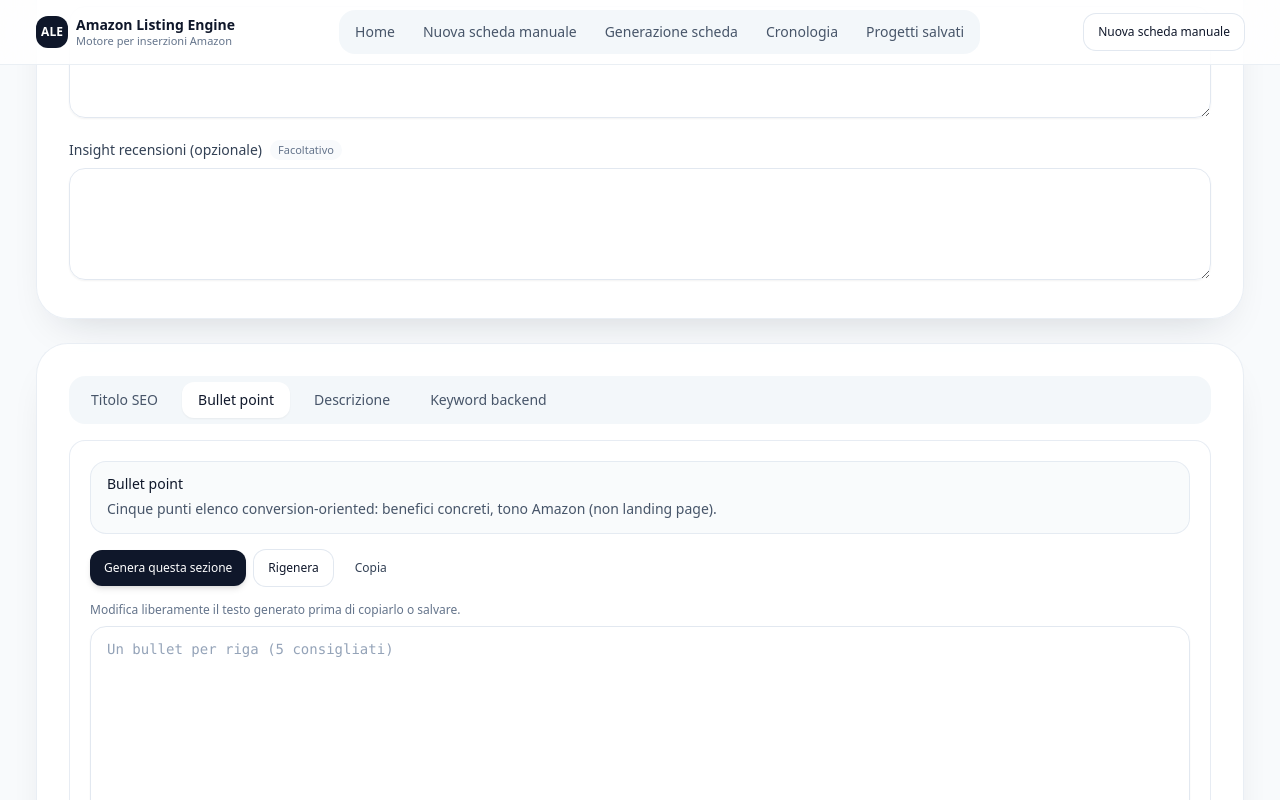
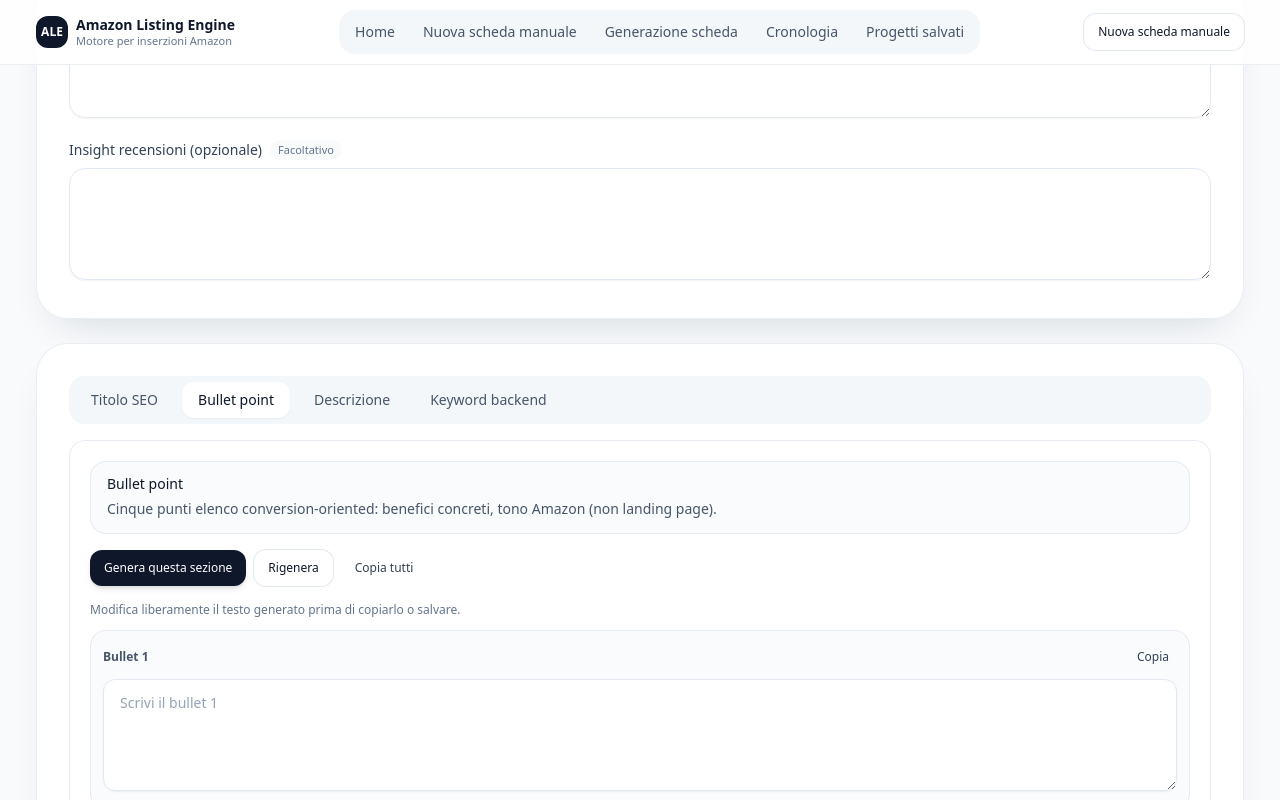
Before and after one commit to Rccard92/amazon-listing-engine, a Next.js app in the folder frontend/: page /listing-generazione in a window 1280 px wide. Both pictures are taken after a click on the button "Bullet point". Shown: the part 1635-2435 px from the top of the page. Built offline with nearby package versions, Linux system fonts and the light colour scheme.

Commit message:
Fix bullet point su più livelli e aggiunto il tasto copia diretto

```diff
--- a/frontend/app/listing-generazione/page.tsx
+++ b/frontend/app/listing-generazione/page.tsx
@@ -19,6 +19,12 @@ import { it } from "@/lib/i18n/it";
 import { getWorkItem, updateWorkItem } from "@/lib/work-items";
 
 const p = it.listingGeneration;
+const BULLETS_COUNT = 5;
+
+function normalizeBullets(raw: string[] | null | undefined): string[] {
+  const src = Array.isArray(raw) ? raw : [];
+  return Array.from({ length: BULLETS_COUNT }, (_, i) => String(src[i] ?? ""));
+}
 
 type SectionStored =
   | { seo_title?: string | null; validation?: ValidationReport | null; post_processing_applied?: string[]; updated_at?: string }
@@ -53,7 +59,7 @@ function ListingGenerazioneContent() {
   const [activeSection, setActiveSection] = useState<ListingSectionType>("seo_title");
 
   const [seoText, setSeoText] = useState("");
-  const [bulletsText, setBulletsText] = useState("");
+  const [bullets, setBullets] = useState<string[]>(() => normalizeBullets([]));
   const [descText, setDescText] = useState("");
   const [kwText, setKwText] = useState("");
 
@@ -81,7 +87,7 @@ function ListingGenerazioneContent() {
       if (stSeo?.seo_title) setSeoText(stSeo.seo_title);
       if (stSeo?.validation) setValSeo(stSeo.validation);
       const stBul = storedMap.bullet_points as { bullets?: string[] | null; validation?: ValidationReport | null } | undefined;
-      if (stBul?.bullets?.length) setBulletsText(stBul.bullets.join("\n"));
+      setBullets(normalizeBullets(stBul?.bullets));
       if (stBul?.validation) setValBullets(stBul.validation);
       const stDesc = storedMap.description as { description?: string | null; validation?: ValidationReport | null } | undefined;
       if (stDesc?.description) setDescText(stDesc.description);
@@ -124,8 +130,9 @@ function ListingGenerazioneContent() {
           updated_at: now,
         };
       } else if (section === "bullet_points") {
+        const normalized = normalizeBullets(result.bullets);
         sections.bullet_points = {
-          bullets: result.bullets,
+          bullets: normalized,
           validation: result.validation,
           post_processing_applied: result.post_processing_applied,
           updated_at: now,
@@ -177,14 +184,10 @@ function ListingGenerazioneContent() {
         : {};
     const sections = { ...(lg.sections || {}) };
     const now = new Date().toISOString();
-    const bulletLines = bulletsText
-      .split(/\r?\n/)
-      .map((x) => x.trim())
-      .filter(Boolean);
     if (activeSection === "seo_title") {
       sections.seo_title = { seo_title: seoText, updated_at: now, validation: valSeo };
     } else if (activeSection === "bullet_points") {
-      sections.bullet_points = { bullets: bulletLines, updated_at: now, validation: valBullets };
+      sections.bullet_points = { bullets: normalizeBullets(bullets), updated_at: now, validation: valBullets };
     } else if (activeSection === "description") {
       sections.description = { description: descText, updated_at: now, validation: valDesc };
     } else {
@@ -202,9 +205,9 @@ function ListingGenerazioneContent() {
       ? {
           section: "seo_title" as const,
           text: seoText,
-          bulletsText,
+          bullets,
           onTextChange: setSeoText,
-          onBulletsChange: setBulletsText,
+          onBulletsChange: setBullets,
           validation: valSeo,
           onValidation: setValSeo,
           onGenerated: (res: ListingSectionResult) => onGenerated("seo_title", res),
@@ -213,9 +216,9 @@ function ListingGenerazioneContent() {
         ? {
             section: "bullet_points" as const,
             text: descText,
-            bulletsText,
+            bullets,
             onTextChange: setDescText,
-            onBulletsChange: setBulletsText,
+            onBulletsChange: setBullets,
             validation: valBullets,
             onValidation: setValBullets,
             onGenerated: (res: ListingSectionResult) => onGenerated("bullet_points", res),
@@ -224,9 +227,9 @@ function ListingGenerazioneContent() {
           ? {
               section: "description" as const,
               text: descText,
-              bulletsText,
+              bullets,
               onTextChange: setDescText,
-              onBulletsChange: setBulletsText,
+              onBulletsChange: setBullets,
               validation: valDesc,
               onValidation: setValDesc,
               onGenerated: (res: ListingSectionResult) => onGenerated("description", res),
@@ -234,9 +237,9 @@ function ListingGenerazioneContent() {
           : {
               section: "keyword_strategy" as const,
               text: kwText,
-              bulletsText,
+              bullets,
               onTextChange: setKwText,
-              onBulletsChange: setBulletsText,
+              onBulletsChange: setBullets,
               validation: valKw,
               onValidation: setValKw,
               onGenerated: (res: ListingSectionResult) => onGenerated("keyword_strategy", res),
--- a/frontend/components/listing-generation/section-output-panel.tsx
+++ b/frontend/components/listing-generation/section-output-panel.tsx
@@ -15,13 +15,20 @@ type Props = {
   section: ListingSectionType;
   strategy: ConfirmedProductStrategy;
   text: string;
-  bulletsText: string;
+  bullets: string[];
   onTextChange: (v: string) => void;
-  onBulletsChange: (v: string) => void;
+  onBulletsChange: (v: string[]) => void;
   validation: ListingSectionResult["validation"] | null;
   onValidation: (v: ListingSectionResult["validation"] | null) => void;
   onGenerated: (result: ListingSectionResult) => void;
 };
+
+const BULLETS_COUNT = 5;
+
+function normalizeBullets(raw: string[] | null | undefined): string[] {
+  const src = Array.isArray(raw) ? raw : [];
+  return Array.from({ length: BULLETS_COUNT }, (_, i) => String(src[i] ?? ""));
+}
 
 function sectionGoal(section: ListingSectionType): string {
   return p.sections[section].goal;
@@ -35,7 +42,7 @@ export function SectionOutputPanel({
   section,
   strategy,
   text,
-  bulletsText,
+  bullets,
   onTextChange,
   onBulletsChange,
   validation,
@@ -44,6 +51,7 @@ export function SectionOutputPanel({
 }: Props) {
   const [loading, setLoading] = useState(false);
   const [error, setError] = useState<string | null>(null);
+  const [copyFeedback, setCopyFeedback] = useState<string | null>(null);
 
   async function runGenerate() {
     if (!strategy.nome_prodotto.trim()) {
@@ -61,8 +69,8 @@ export function SectionOutputPanel({
     }
     onGenerated(res.data);
     onValidation(res.data.validation);
-    if (section === "bullet_points" && res.data.bullets?.length) {
-      onBulletsChange(res.data.bullets.join("\n"));
+    if (section === "bullet_points") {
+      onBulletsChange(normalizeBullets(res.data.bullets));
     } else if (section === "seo_title" && res.data.seo_title) {
       onTextChange(res.data.seo_title);
     } else if (section === "description" && res.data.description) {
@@ -72,14 +80,28 @@ export function SectionOutputPanel({
     }
   }
 
-  async function copyToClipboard() {
-    const payload = section === "bullet_points" ? bulletsText : text;
+  async function copyToClipboard(payload: string, feedbackKey: string) {
     if (!payload.trim()) return;
     try {
       await navigator.clipboard.writeText(payload);
+      setCopyFeedback(feedbackKey);
+      setTimeout(() => setCopyFeedback((prev) => (prev === feedbackKey ? null : prev)), 1400);
     } catch {
       setError("Copia negata dal browser.");
     }
+  }
+
+  function updateBullet(index: number, value: string) {
+    const next = normalizeBullets(bullets);
+    next[index] = value;
+    onBulletsChange(next);
+  }
+
+  function allBulletsText(): string {
+    return normalizeBullets(bullets)
+      .map((b) => b.trim())
+      .filter(Boolean)
+      .join("\n");
   }
 
   return (
@@ -95,9 +117,15 @@ export function SectionOutputPanel({
         <Button type="button" size="sm" variant="secondary" onClick={() => void runGenerate()} disabled={loading}>
           {p.actions.regenerate}
         </Button>
-        <Button type="button" size="sm" variant="ghost" onClick={() => void copyToClipboard()}>
-          {p.actions.copy}
-        </Button>
+        {section === "bullet_points" ? (
+          <Button type="button" size="sm" variant="ghost" onClick={() => void copyToClipboard(allBulletsText(), "all")}>
+            {copyFeedback === "all" ? p.actions.copied : p.actions.copyAll}
+          </Button>
+        ) : (
+          <Button type="button" size="sm" variant="ghost" onClick={() => void copyToClipboard(text, "text")}>
+            {copyFeedback === "text" ? p.actions.copied : p.actions.copy}
+          </Button>
+        )}
       </div>
       {error ? (
         <div className="rounded-2xl border border-rose-200/80 bg-rose-50/80 px-4 py-3">
@@ -106,15 +134,33 @@ export function SectionOutputPanel({
         </div>
       ) : null}
       {section === "bullet_points" ? (
-        <div className="space-y-2">
+        <div className="space-y-3">
           <p className="text-xs font-medium text-slate-500">{p.editorHint}</p>
-          <Textarea
-            rows={10}
-            value={bulletsText}
-            onChange={(e) => onBulletsChange(e.target.value)}
-            className="rounded-2xl font-mono text-sm"
-            placeholder="Un bullet per riga (5 consigliati)"
-          />
+          {normalizeBullets(bullets).map((bullet, index) => (
+            <div key={index} className="rounded-2xl border border-slate-200/80 bg-slate-50/70 p-3">
+              <div className="mb-2 flex items-center justify-between">
+                <p className="text-xs font-semibold text-slate-600">
+                  {p.bullets.itemLabel} {index + 1}
+                </p>
+                <Button
+                  type="button"
+                  size="sm"
+                  variant="ghost"
+                  onClick={() => void copyToClipboard(bullet, `bullet-${index}`)}
+                  className="h-7 px-2 text-xs"
+                >
+                  {copyFeedback === `bullet-${index}` ? p.actions.copied : p.actions.copy}
+                </Button>
+              </div>
+              <Textarea
+                rows={3}
+                value={bullet}
+                onChange={(e) => updateBullet(index, e.target.value)}
+                className="rounded-xl text-sm leading-relaxed"
+                placeholder={`${p.bullets.itemPlaceholder} ${index + 1}`}
+              />
+            </div>
+          ))}
         </div>
       ) : (
         <div className="space-y-2">
--- a/frontend/lib/i18n/it.ts
+++ b/frontend/lib/i18n/it.ts
@@ -340,8 +340,14 @@ export const it = {
       generate: "Genera questa sezione",
       regenerate: "Rigenera",
       copy: "Copia",
+      copyAll: "Copia tutti",
+      copied: "Copiato",
       saveOutput: "Salva output nella bozza",
       savedOutput: "Output salvato nella bozza",
+    },
+    bullets: {
+      itemLabel: "Bullet",
+      itemPlaceholder: "Scrivi il bullet",
     },
     generationErrorHint:
       "Generazione non riuscita. Controlla la connessione e riprova tra qualche secondo. Se il problema continua, salva la bozza e aggiorna la pagina.",
```
